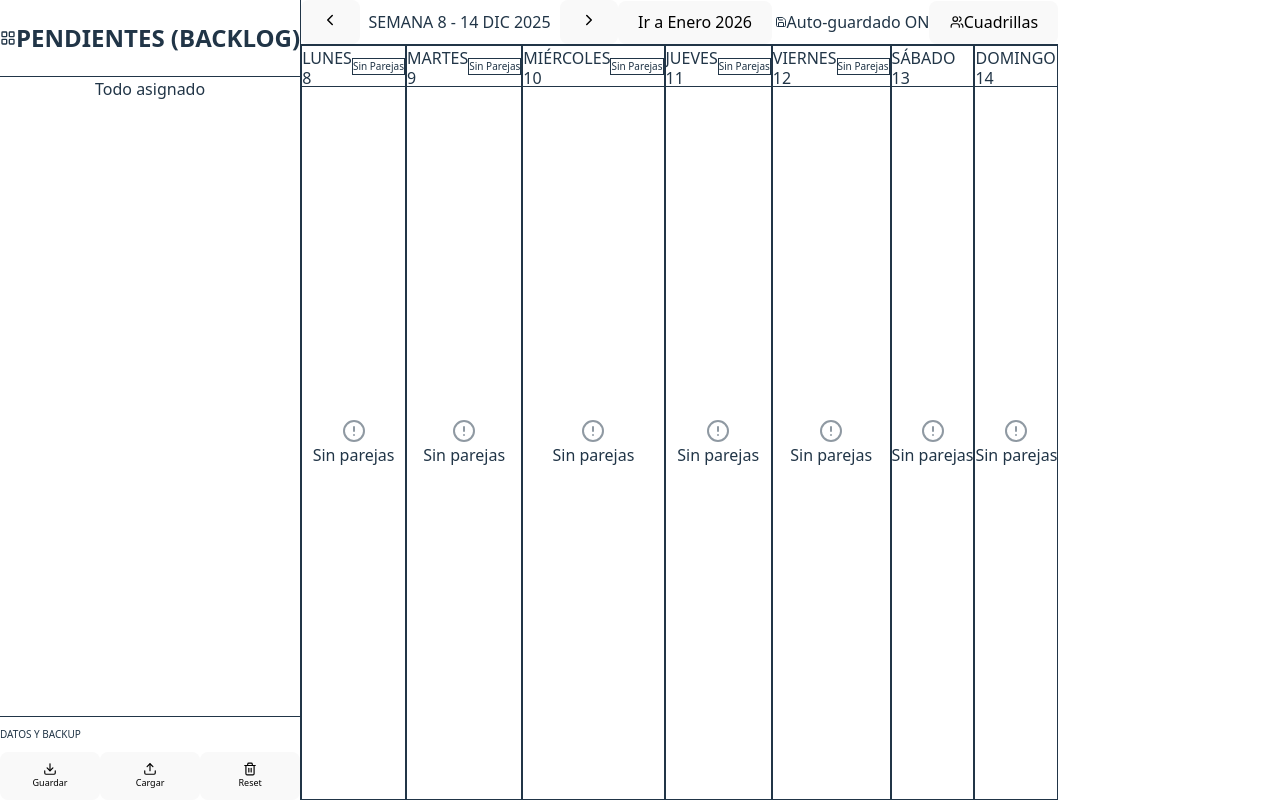
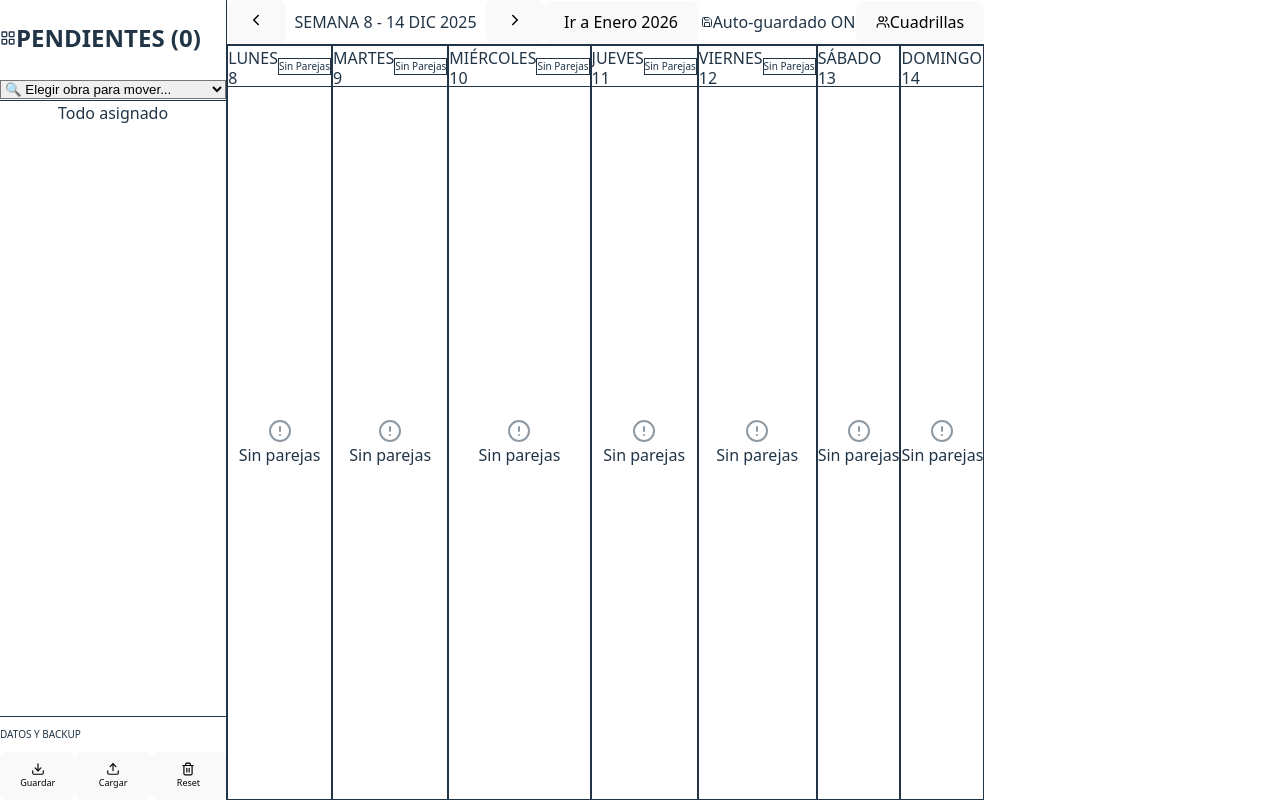
Before and after one commit to ivazquez2007/Adekua-planificador, a React (Vite) app: page / in a window 1280 px wide. Built offline with nearby package versions, Linux system fonts and the light colour scheme.

Commit message:
Fix Tailwind PostCSS config for Vercel buildObras_sin_fijar

```diff
--- a/src/App.tsx
+++ b/src/App.tsx
@@ -1,5 +1,5 @@
 import React, { useState, useEffect, useRef } from 'react';
-import { Clock, MapPin, LayoutGrid, ChevronLeft, ChevronRight, Users, X, AlertCircle, Split, ArrowRightCircle, Lock, Unlock, Save, Download, Upload, Trash2 } from 'lucide-react';
+import { Clock, MapPin, LayoutGrid, ChevronLeft, ChevronRight, Users, X, AlertCircle, Split, ArrowRightCircle, Lock, Unlock, Save, Download, Upload, Trash2, Search } from 'lucide-react';
 
 // --- 1. DEFINICIÓN DE TIPOS E INTERFACES ---
 
@@ -38,10 +38,8 @@ interface TeamManagerModalProps {
 
 const INSTALLERS = ["Victor", "Mikel", "Natan", "Nacor", "Maite", "Jonan", "Fiti", "Tenka", "Eneko"];
 
-// --- 2. UTILIDADES DE FECHA (CORRECCIÓN ZONA HORARIA) ---
+// --- 2. UTILIDADES DE FECHA ---
 
-// Esta función fuerza la fecha local como string YYYY-MM-DD
-// Evita que new Date().toISOString() devuelva el día anterior por UTC
 const getLocalISODate = (d: Date) => {
     const year = d.getFullYear();
     const month = String(d.getMonth() + 1).padStart(2, '0');
@@ -54,7 +52,7 @@ const fractionToHours = (frac: number) => (frac * 8).toFixed(1);
 const getWeekDates = (baseDate: Date) => {
   const date = new Date(baseDate);
   const day = date.getDay();
-  const diff = date.getDate() - day + (day === 0 ? -6 : 1); // Ajustar al lunes
+  const diff = date.getDate() - day + (day === 0 ? -6 : 1);
   const monday = new Date(date.setDate(diff));
 
   const week = [];
@@ -69,14 +67,12 @@ const getWeekDates = (baseDate: Date) => {
 const getNextDayString = (dateStr: string): string => {
     const date = new Date(dateStr);
     date.setDate(date.getDate() + 1);
-    // Saltar fines de semana si es necesario (opcional)
     if (date.getDay() === 6) date.setDate(date.getDate() + 2);
     if (date.getDay() === 0) date.setDate(date.getDate() + 1);
     return getLocalISODate(date);
 };
 
-// --- 3. DATOS INICIALES (Placeholder) ---
-// Estos datos se sobrescribirán al cargar tu JSON completo
+// --- 3. DATOS INICIALES ---
 const INITIAL_WORKS_REAL: WorkOrder[] = [];
 const INITIAL_TEAMS_REAL: TeamAvailability = {};
 
@@ -102,11 +98,11 @@ export default function InstallPlanApp() {
   const [draggedWork, setDraggedWork] = useState<WorkOrder | null>(null);
   const [showOverloadModal, setShowOverloadModal] = useState(false);
   const [pendingDrop, setPendingDrop] = useState<{work: WorkOrder, date: string, team: string, availableHours: number} | null>(null);
+  const [selectedPendingWorkId, setSelectedPendingWorkId] = useState<string>(''); // Para el filtro del sidebar
 
   const fileInputRef = useRef<HTMLInputElement>(null);
   const weekDates = getWeekDates(currentDate);
 
-  // --- PERSISTENCIA ---
   useEffect(() => {
       localStorage.setItem('installPlan_works', JSON.stringify(works));
   }, [works]);
@@ -115,50 +111,29 @@ export default function InstallPlanApp() {
       localStorage.setItem('installPlan_teams', JSON.stringify(teams));
   }, [teams]);
 
-  // --- LÓGICA DE LIMPIEZA DE HUÉRFANOS ---
-  // Si una obra está agendada en un día SIN equipos, se mueve a Pendientes.
+  // Limpieza de obras huérfanas
   useEffect(() => {
     let hasChanges = false;
-
     const cleanedWorks = works.map(w => {
-        // Solo verificamos obras agendadas
         if (w.status === 'scheduled' && w.scheduledDate) {
             const dailyTeams = teams[w.scheduledDate];
             const hasTeams = dailyTeams && dailyTeams.length > 0;
-
-            // Si el día no tiene equipos o el array está vacío
             if (!hasTeams) {
                 hasChanges = true;
-                // Devolvemos la obra al estado 'pending'
-                return {
-                    ...w,
-                    status: 'pending',
-                    scheduledDate: undefined,
-                    assignedTeam: undefined
-                } as WorkOrder;
+                return { ...w, status: 'pending', scheduledDate: undefined, assignedTeam: undefined } as WorkOrder;
             }
-
-            // Opcional: Si el equipo asignado ya no existe en ese día
             if (w.assignedTeam && !dailyTeams.includes(w.assignedTeam)) {
                  hasChanges = true;
-                 return {
-                    ...w,
-                    status: 'pending',
-                    scheduledDate: undefined,
-                    assignedTeam: undefined
-                } as WorkOrder;
+                 return { ...w, status: 'pending', scheduledDate: undefined, assignedTeam: undefined } as WorkOrder;
             }
         }
         return w;
     });
 
     if (hasChanges) {
-        console.log("Se han movido obras al backlog porque no tenían equipo asignado.");
         setWorks(cleanedWorks);
     }
-  }, [teams, works.length]); // Dependencias: cuando cambian equipos o cantidad de obras
-
-  // --- HANDLERS ---
+  }, [teams, works.length]);
 
   const handleExport = () => {
       const data = { works, teams, date: new Date().toISOString() };
@@ -178,17 +153,15 @@ export default function InstallPlanApp() {
           try {
               const data = JSON.parse(event.target?.result as string);
               if (data.works && data.teams) {
-                  if(window.confirm('Se van a sobrescribir los datos actuales. ¿Estás seguro?')) {
-                      // Establecemos los equipos primero
+                  if(window.confirm('Se van a sobrescribir los datos. ¿Estás seguro?')) {
                       setTeams(data.teams);
-                      // Establecemos las obras (el useEffect de limpieza correrá automáticamente después)
                       setWorks(data.works);
-                      alert('Datos cargados. Las obras en días sin equipo se han movido a pendientes.');
+                      alert('Datos cargados correctamente.');
                   }
               } else {
-                  alert('El archivo no tiene el formato correcto (faltan keys works o teams).');
+                  alert('Formato incorrecto.');
               }
-          } catch(err) { alert('Error al leer el archivo JSON. Revisa que no tenga comentarios //.'); }
+          } catch(err) { alert('Error al leer el archivo JSON.'); }
       };
       reader.readAsText(file);
       e.target.value = '';
@@ -210,8 +183,6 @@ export default function InstallPlanApp() {
       setWorks(works.map(w => w.id === workId ? { ...w, isFixed: !w.isFixed } : w));
   };
 
-  // --- DRAG AND DROP LOGIC ---
-
   const handleDropAttempt = (dateStr: string, teamName: string) => {
     if (!draggedWork) return;
     if (draggedWork.isFixed && draggedWork.status === 'scheduled') return;
@@ -220,7 +191,6 @@ export default function InstallPlanApp() {
     const workHours = draggedWork.fractionOfDay * 8;
     const totalLoad = currentLoad + workHours;
 
-    // Umbral de 8.1 horas para permitir pequeños excesos decimales, sino Modal
     if (totalLoad > 8.1) {
         const availableHours = Math.max(0, 8 - currentLoad);
         setPendingDrop({
@@ -243,6 +213,8 @@ export default function InstallPlanApp() {
           : w
       );
       setWorks(updatedWorks);
+      // Limpiar filtro si se arrastró la seleccionada
+      if (selectedPendingWorkId === work.id) setSelectedPendingWorkId('');
   };
 
   const confirmSplit = () => {
@@ -251,7 +223,6 @@ export default function InstallPlanApp() {
     const totalHours = work.fractionOfDay * 8;
     const remainingHours = totalHours - availableHours;
 
-    // Si queda muy poco tiempo (ej. < 30 mins), movemos todo al día siguiente
     if (availableHours <= 0.5) {
         const nextDate = getNextDayString(date);
         const newWorks = works.map(w => {
@@ -262,7 +233,6 @@ export default function InstallPlanApp() {
         });
         setWorks(newWorks);
     } else {
-        // Dividir tarea
         const fractionToday = availableHours / 8;
         const fractionTomorrow = remainingHours / 8;
         const nextDate = getNextDayString(date);
@@ -296,6 +266,7 @@ export default function InstallPlanApp() {
     }
     setShowOverloadModal(false);
     setPendingDrop(null);
+    if (selectedPendingWorkId === work.id) setSelectedPendingWorkId('');
   };
 
   const cancelDrop = () => {
@@ -315,25 +286,57 @@ export default function InstallPlanApp() {
     setCurrentDate(newDate);
   };
 
+  // Filtrado para el sidebar
+  const pendingWorks = works.filter(w => w.status === 'pending');
+  const visiblePendingWorks = selectedPendingWorkId
+      ? pendingWorks.filter(w => w.id === selectedPendingWorkId)
+      : pendingWorks;
+
   return (
     <div className="flex h-screen bg-slate-100 font-sans overflow-hidden">
       {/* Sidebar: Obras Pendientes */}
       <div className="w-72 bg-white border-r border-slate-200 flex flex-col shadow-lg z-20 shrink-0">
-        <div className="p-4 border-b border-slate-100 bg-slate-50">
+        <div className="p-4 border-b border-slate-100 bg-slate-50 flex flex-col gap-2">
            <h2 className="font-bold text-slate-700 flex items-center gap-2 text-sm uppercase tracking-wide">
              <LayoutGrid size={16} className="text-blue-600"/>
-             Pendientes (Backlog)
+             Pendientes ({pendingWorks.length})
            </h2>
+
+           {/* DROPDOWN PARA ELEGIR OBRA */}
+           <div className="relative">
+             <select
+               value={selectedPendingWorkId}
+               onChange={(e) => setSelectedPendingWorkId(e.target.value)}
+               className="w-full p-2 text-xs border border-slate-300 rounded bg-white text-slate-700 focus:outline-none focus:border-blue-500"
+             >
+               <option value="">🔍 Elegir obra para mover...</option>
+               {pendingWorks.map(w => (
+                 <option key={w.id} value={w.id}>
+                   {w.code} - {w.client.substring(0, 20)}
+                 </option>
+               ))}
+             </select>
+             {selectedPendingWorkId && (
+               <button
+                 onClick={() => setSelectedPendingWorkId('')}
+                 className="absolute right-8 top-2 text-slate-400 hover:text-slate-600"
+                 title="Limpiar filtro"
+               >
+                 <X size={12}/>
+               </button>
+             )}
+           </div>
         </div>
 
         <div className="flex-1 overflow-y-auto p-2 space-y-2 bg-slate-50">
-          {works.filter(w => w.status === 'pending').map(work => (
+          {visiblePendingWorks.map(work => (
             <div
               key={work.id}
               draggable
               onDragStart={() => setDraggedWork(work)}
               className={`p-3 rounded border shadow-sm cursor-grab active:cursor-grabbing hover:shadow-md bg-white group relative
                 ${work.dateExpiration ? 'border-l-4 border-l-red-500' : 'border-l-4 border-l-slate-400'}
+                ${selectedPendingWorkId === work.id ? 'ring-2 ring-blue-500 bg-blue-50' : ''}
               `}
             >
               <div className="flex justify-between items-start mb-1">
@@ -351,7 +354,7 @@ export default function InstallPlanApp() {
               </div>
             </div>
           ))}
-          {works.filter(w => w.status === 'pending').length === 0 && (
+          {pendingWorks.length === 0 && (
             <div className="text-center py-10 text-slate-400 text-sm">Todo asignado</div>
           )}
         </div>
@@ -413,9 +416,7 @@ export default function InstallPlanApp() {
         <div className="flex-1 overflow-x-auto overflow-y-hidden bg-slate-200 p-2">
             <div className="h-full flex gap-2 min-w-max">
                 {weekDates.map((date) => {
-                    // USO DE getLocalISODate PARA EVITAR ERROR DE ZONA HORARIA
                     const dateStr = getLocalISODate(date);
-
                     const dailyTeams = teams[dateStr] || [];
                     const isToday = getLocalISODate(new Date()) === dateStr;
                     const isWeekend = date.getDay() === 0 || date.getDay() === 6;
```
